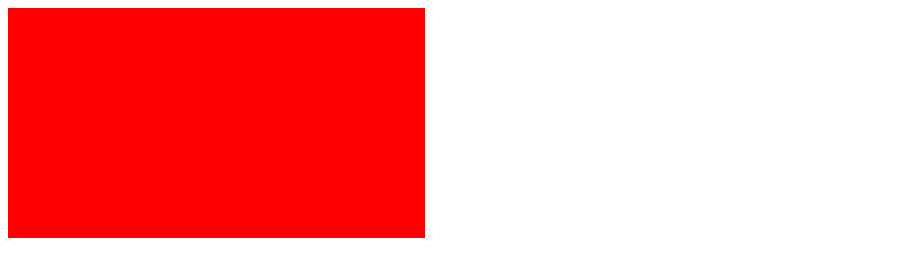
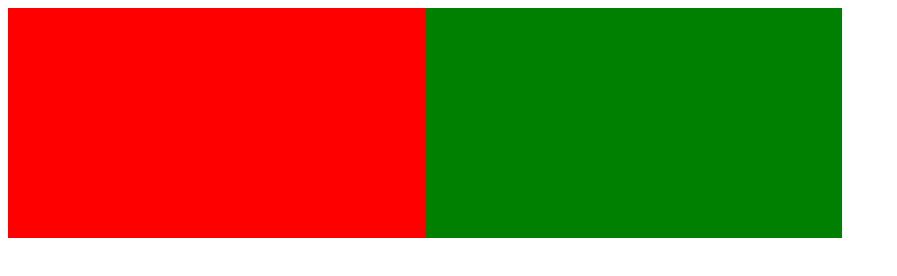
Before and after one commit to ayachi-code/display-kleur-changer, a website: page public/index.html in a window 1280 px wide. Shown: the whole page, without its empty margins (0-897 px from the left). Drawn offline with Linux system fonts and the light colour scheme.

Commit message:
div r en g naast elkaar

```diff
--- a/public/index.css
+++ b/public/index.css
@@ -8,6 +8,13 @@
 	width: 33%;
 	height: 100%;
 	background-color: red;
-
+	float: left;
 
 }
+
+.kleur-groen {
+	width: 33%;
+	height: 100%;
+	background-color: green;
+	float:left;
+}
```
